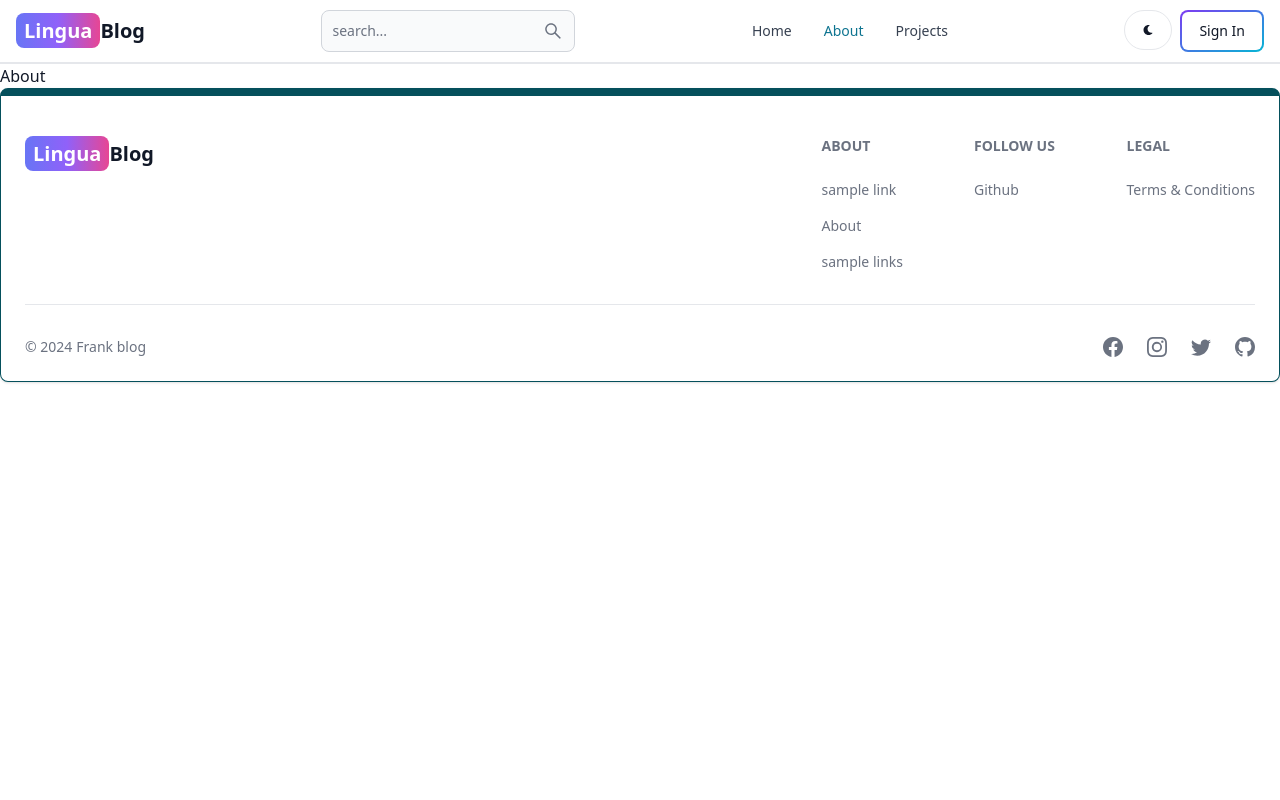
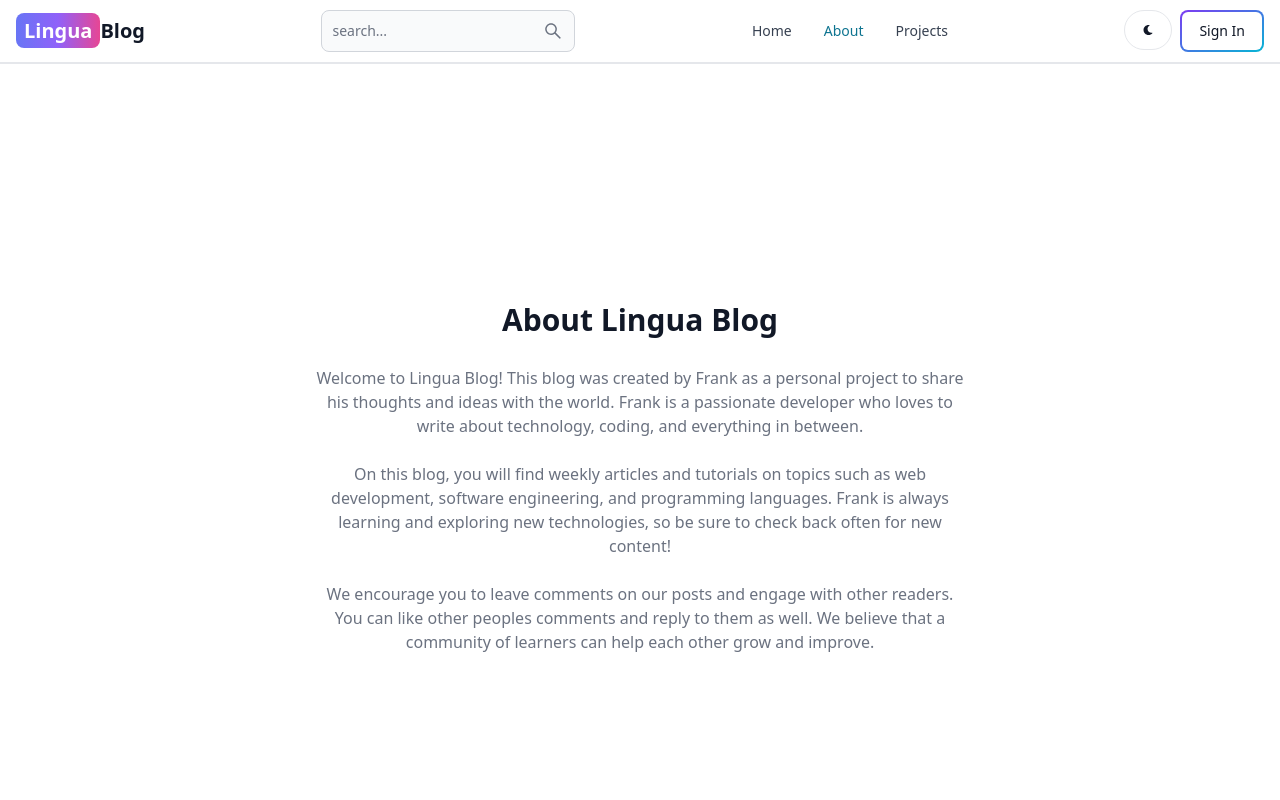
Before and after one commit to Frank8041/blog, a React app in the folder client/: page /about in a window 1280 px wide. Shown: the top 800 px of the page. Built offline with nearby package versions, Linux system fonts and the light colour scheme; no server answers; the HTML template or start-up script is replaced by a standard one.

Commit message:
about and projects page

```diff
--- a/client/src/pages/About.jsx
+++ b/client/src/pages/About.jsx
@@ -1,7 +1,35 @@
-
-
 export default function About() {
     return (
-        <div>About</div>
-    )
+        <div className='min-h-screen flex items-center justify-center'>
+        <div className='max-w-2xl mx-auto p-3 text-center'>
+            <div>
+            <h1 className='text-3xl font font-semibold text-center my-7'>
+                About Lingua Blog
+            </h1>
+            <div className='text-md text-gray-500 flex flex-col gap-6'>
+                <p>
+                Welcome to Lingua Blog! This blog was created by Frank
+                as a personal project to share his thoughts and ideas with the
+                world. Frank is a passionate developer who loves to write about
+                technology, coding, and everything in between.
+                </p>
+
+                <p>
+                On this blog, you will find weekly articles and tutorials on topics
+                such as web development, software engineering, and programming
+                languages. Frank is always learning and exploring new
+                technologies, so be sure to check back often for new content!
+                </p>
+
+                <p>
+                We encourage you to leave comments on our posts and engage with
+                other readers. You can like other peoples comments and reply to
+                them as well. We believe that a community of learners can help
+                each other grow and improve.
+                </p>
+            </div>
+            </div>
+        </div>
+        </div>
+    );
 }
--- a/client/src/pages/Projects.jsx
+++ b/client/src/pages/Projects.jsx
@@ -1,7 +1,11 @@
-
+import CallToAction from '../components/CallToAction';
 
 export default function Projects() {
     return (
-        <div>Projects</div>
+        <div className='min-h-screen max-w-2xl mx-auto flex justify-center items-center flex-col gap-6 p-3'>
+        <h1 className='text-3xl font-semibold'>Projects</h1>
+        <p className='text-md text-gray-500'>Build fun and engaging projects while learning HTML, CSS, and JavaScript!</p>
+        <CallToAction />
+        </div>
     )
 }
```
